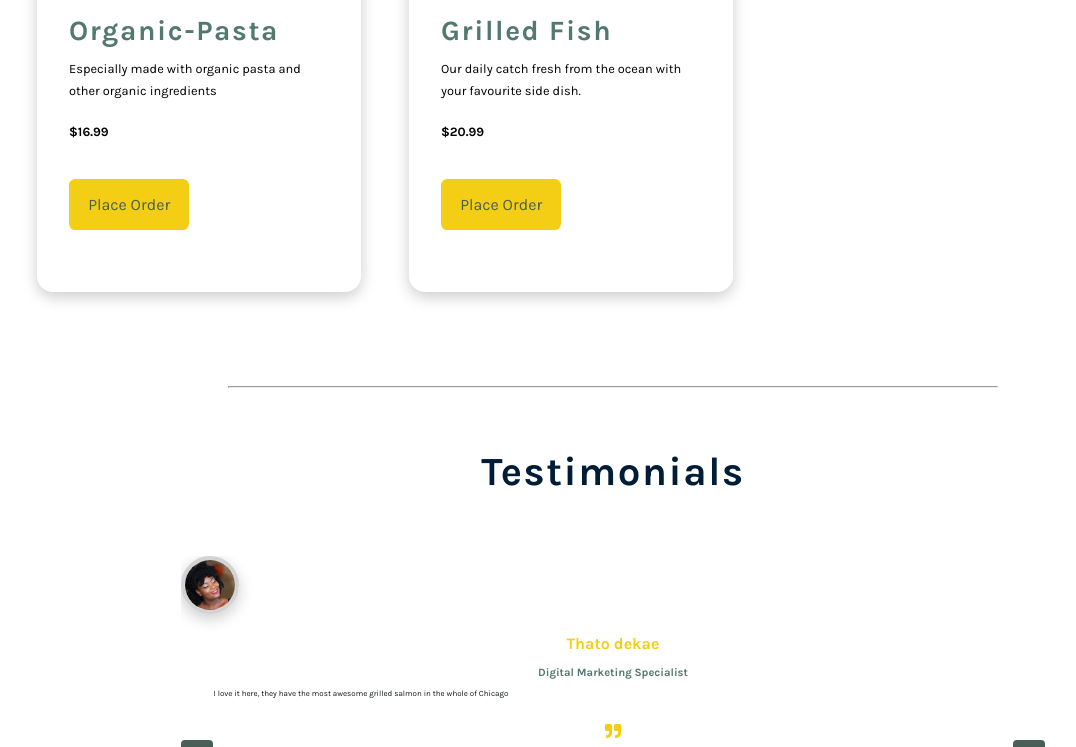
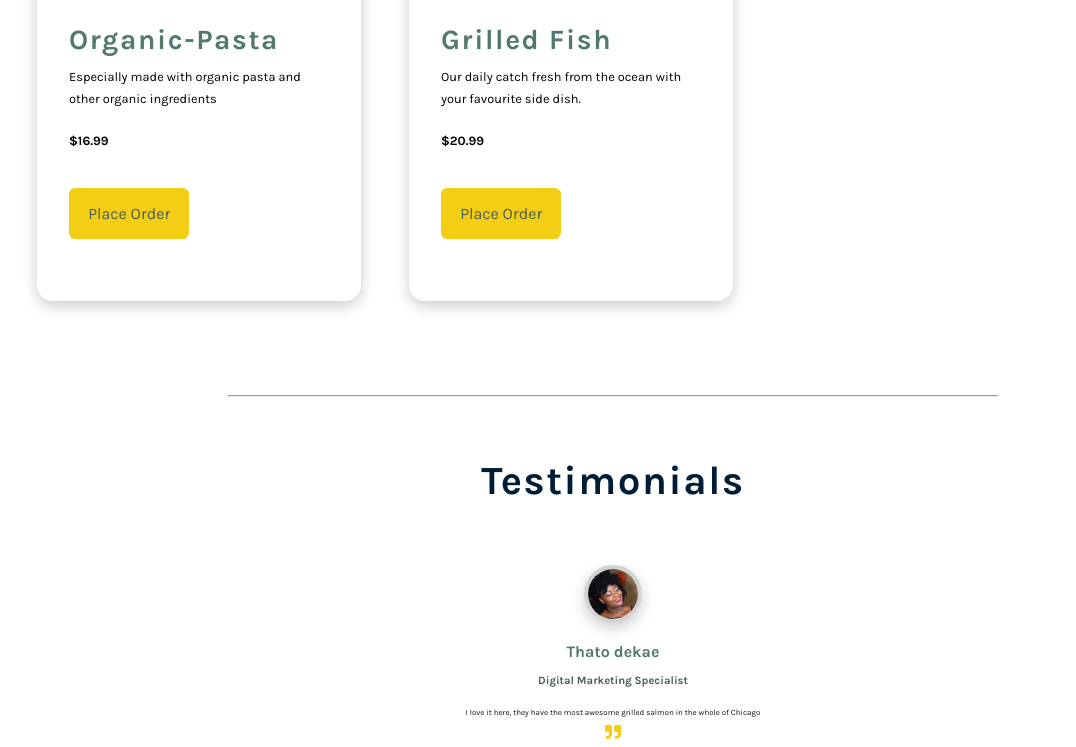
Before and after one commit to shaymk1/Reserve-a-table-react-app, a React (Create React App) app: page / in a window 1280 px wide. Shown: the part 2025-2772 px from the top of the page, without its empty margins (27-1103 px from the left). Built offline with nearby package versions, Linux system fonts and the light colour scheme; a web font is replaced by a local one.

Commit message:
fixed some css for the testimonials component

```diff
--- a/src/component/testimonials/testimonials.css
+++ b/src/component/testimonials/testimonials.css
@@ -1,10 +1,4 @@
-
-
-
-
-
-
- .section {
+.footer__section {
 	width: 90vw;
 	margin: 5rem auto;
 	max-width: var(--max-width);
@@ -20,56 +14,45 @@
 	position: relative;
 	display: flex;
 	overflow: hidden;
-  padding:2rem;
 }
-
-
-
 .person-img {
 	border-radius: 50%;
-	margin-bottom: 1rem;
+	margin-top: 1rem;
 	width: 50px;
 	height: 50px;
 	object-fit: cover;
 	border: 4px solid var(--light-gray);
 	box-shadow: var(--dark-shadow);
-
+	margin: 0 auto;
 }
 
-
- h4{
+article h4 {
 	margin-bottom: 0.25rem;
-  color: var(--secondary-color);
-
+	color: var(--italic-color);
 }
 
-.job-title{
-    font-size:0.7rem;
+.job-title {
+	font-size: 0.7rem;
 	text-align: center;
-     margin-bottom: 2rem;
-    color: var(--italic-color);
-    margin-bottom:0.3rem;
-	font-weight:bold;
+	color: var(--main-color);
+	margin-bottom: 0.3rem;
+	font-weight: bold;
 }
 
-
-
-.text{
-    font-size:0.5rem;
+.text {
+	font-size: 0.5rem;
 	color: var(--text-color-2);
-    margin-top:0;
-	padding-bottom:0;
-	padding-right:2rem;
+	max-width: 35em;
+	margin: 0 auto;
+	margin-top: 0.9rem;
+	line-height: 2;
 }
-
 
 .icon {
 	font-size: 1rem;
 	margin-top: 0.1rem;
 	color: var(--secondary-color);
 }
-
-
 
 .prev,
 .next {
@@ -102,11 +85,16 @@
 /* media */
 
 @media screen and (min-width: 992px) {
-  .section {
+	.footer__section {
 		width: 95vw;
 	}
 }
 @media (min-width: 800px) {
+	.footer__section {
+		width: 90vw;
+		margin: 5rem auto;
+		max-width: var(--max-width);
+	}
 	.text {
 		max-width: 45em;
 	}
```
Also changed, not shown: src/component/testimonials/Testimonials-old.js (+64 -50 lines). Lines whose indentation alone changed are shown as unchanged.
